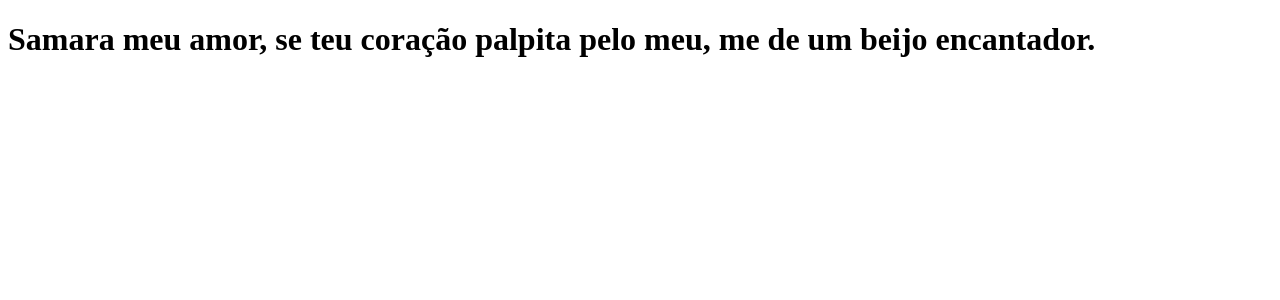
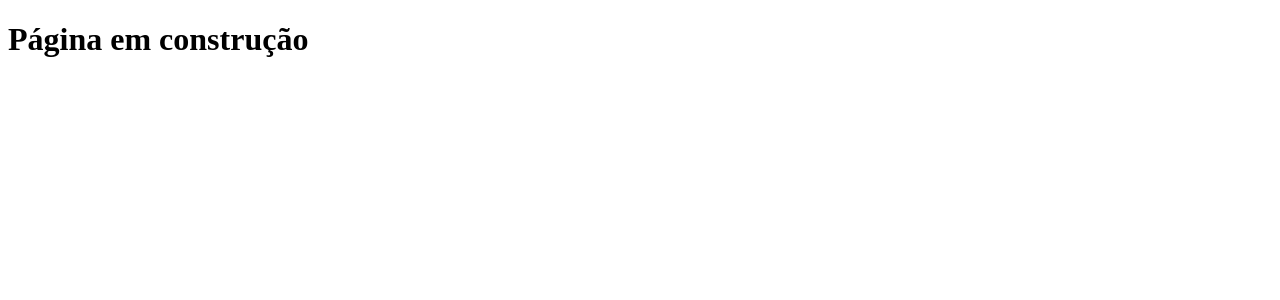
Before and after one commit to danncodin/clone-tabnews, a Next.js app: page / in a window 1280 px wide. Shown: the top 300 px of the page. Built offline with nearby package versions, Linux system fonts and the light colour scheme.

Commit message:
Transformando a página para `em construção`

```diff
--- a/pages/index.js
+++ b/pages/index.js
@@ -1,8 +1,7 @@
 function Home() {
   return (
     <h1>
-      Samara meu amor, se teu coração palpita pelo meu, me de um beijo
-      encantador.
+      Página em construção
     </h1>
   );
 }
```
